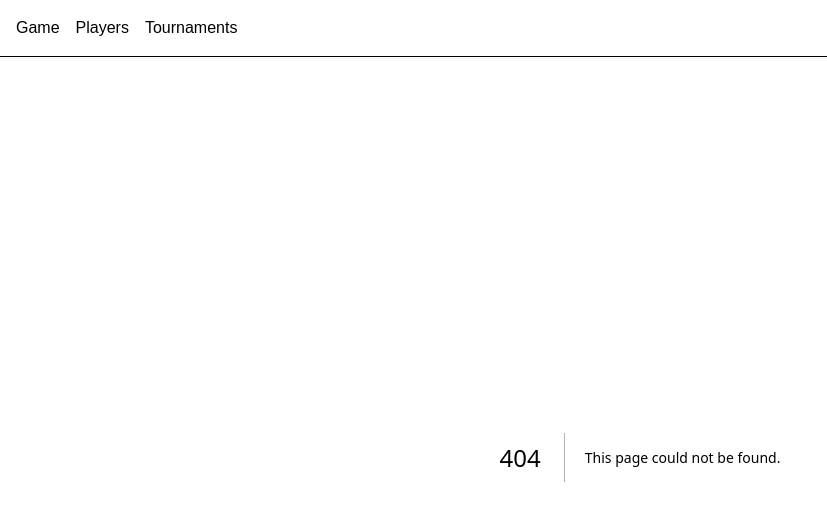
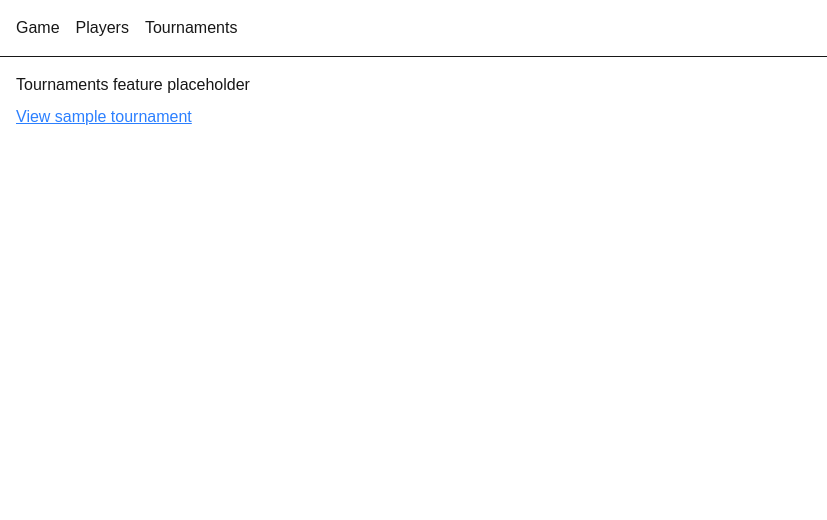
Before and after one commit to ChrisTansey007/Darts, a Next.js app in the folder src/: page /tournaments in a window 1280 px wide. Before the commit this address had no page. Shown: the top 520 px of the page, without its empty margins (0-827 px from the left). Built offline with nearby package versions, Linux system fonts and the light colour scheme.

Commit message:
Add feature pages and placeholder components

```diff
--- /dev/null
+++ b/src/app/game/page.js
@@ -0,0 +1,5 @@
+import GameFeature from '@/components/game/GameFeature'
+
+export default function GamePage() {
+  return <GameFeature />
+}
--- /dev/null
+++ b/src/app/players/page.js
@@ -0,0 +1,5 @@
+import PlayersFeature from '@/components/players/PlayersFeature'
+
+export default function PlayersPage() {
+  return <PlayersFeature />
+}
--- /dev/null
+++ b/src/app/tournaments/[id]/page.js
@@ -0,0 +1,6 @@
+import TournamentDetail from '@/components/tournaments/TournamentDetail'
+
+export default function TournamentPage({ params }) {
+  const { id } = params
+  return <TournamentDetail id={id} />
+}
--- /dev/null
+++ b/src/app/tournaments/page.js
@@ -0,0 +1,5 @@
+import TournamentsFeature from '@/components/tournaments/TournamentsFeature'
+
+export default function TournamentsPage() {
+  return <TournamentsFeature />
+}
--- /dev/null
+++ b/src/components/game/GameFeature.js
@@ -0,0 +1,5 @@
+'use client'
+
+export default function GameFeature() {
+  return <div className="p-4">Game feature placeholder</div>
+}
--- /dev/null
+++ b/src/components/players/PlayersFeature.js
@@ -0,0 +1,5 @@
+'use client'
+
+export default function PlayersFeature() {
+  return <div className="p-4">Players feature placeholder</div>
+}
--- /dev/null
+++ b/src/components/tournaments/TournamentDetail.js
@@ -0,0 +1,5 @@
+'use client'
+
+export default function TournamentDetail({ id }) {
+  return <div className="p-4">Tournament detail for id: {id}</div>
+}
--- /dev/null
+++ b/src/components/tournaments/TournamentsFeature.js
@@ -0,0 +1,14 @@
+'use client'
+
+import Link from 'next/link'
+
+export default function TournamentsFeature() {
+  return (
+    <div className="p-4 space-y-2">
+      <div>Tournaments feature placeholder</div>
+      <Link href="/tournaments/1" className="text-blue-500 underline">
+        View sample tournament
+      </Link>
+    </div>
+  )
+}
```
